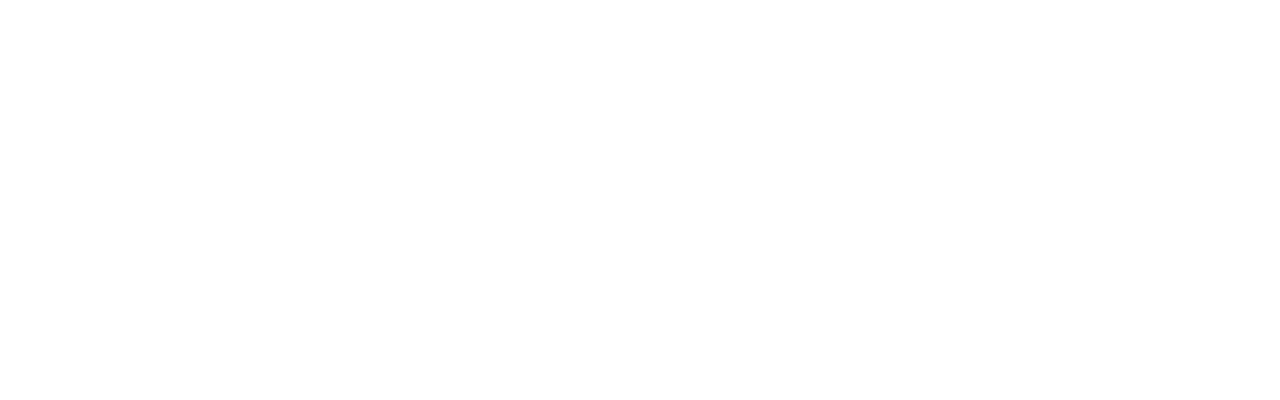
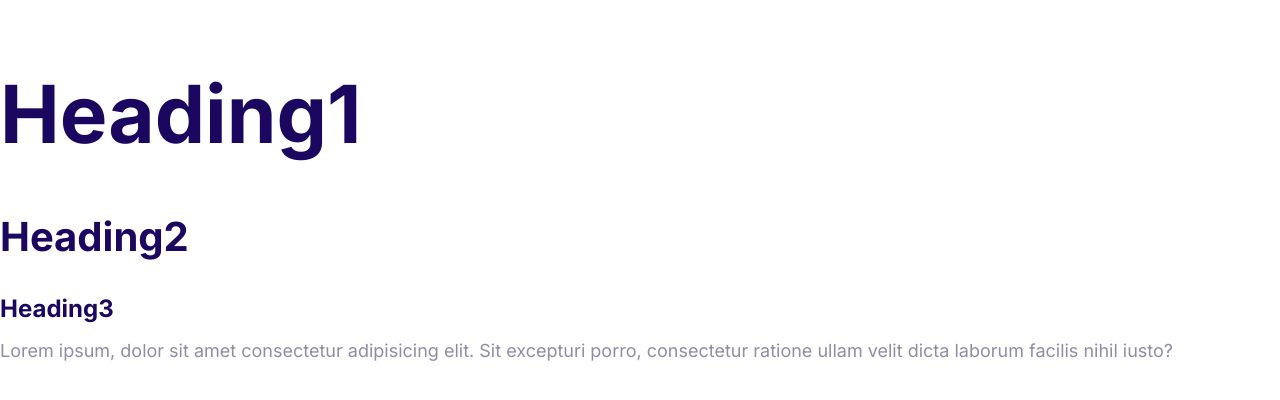
Before and after one commit to gabyreload1983/Moshify, a plain HTML site: page index.html in a window 1280 px wide. Drawn offline with Linux system fonts and the light colour scheme.

Commit message:
Define the styles for the fonts.

```diff
--- a/CSS/style.css
+++ b/CSS/style.css
@@ -2,5 +2,49 @@
   --color-primary: #2584ff;
   --color-secondary: #00d9ff;
   --color-accent: #ff3400;
+  --color-heading: #1b0760;
   --color-body: #918ca4;
 }
+html {
+  font-size: 62.5%;
+}
+body {
+  font-family: Inter, Arial, Helvetica, sans-serif;
+  font-size: 2.4rem;
+  line-height: 1.5;
+  color: var(--color-body);
+}
+h1,
+h2,
+h3 {
+  color: var(--color-heading);
+  margin-bottom: 1rem;
+}
+
+h1 {
+  font-size: 7rem;
+}
+h2 {
+  font-size: 4rem;
+}
+h3 {
+  font-size: 3rem;
+}
+p {
+  margin-top: 0;
+}
+
+@media screen and (min-width: 1024px) {
+  body {
+    font-size: 1.8rem;
+  }
+  h1 {
+    font-size: 8rem;
+  }
+  h2 {
+    font-size: 4rem;
+  }
+  h3 {
+    font-size: 2.4rem;
+  }
+}
--- a/index.html
+++ b/index.html
@@ -5,8 +5,22 @@
     <meta http-equiv="X-UA-Compatible" content="IE=edge" />
     <meta name="viewport" content="width=device-width, initial-scale=1.0" />
     <title>Document</title>
+    <link rel="preconnect" href="https://fonts.googleapis.com" />
+    <link rel="preconnect" href="https://fonts.gstatic.com" crossorigin />
+    <link
+      href="https://fonts.googleapis.com/css2?family=Inter:wght@400;700&display=swap"
+      rel="stylesheet"
+    />
     <link rel="stylesheet" href="./CSS/normalize.css" />
     <link rel="stylesheet" href="./CSS/style.css" />
   </head>
-  <body></body>
+  <body>
+    <h1>Heading1</h1>
+    <h2>Heading2</h2>
+    <h3>Heading3</h3>
+    <p>
+      Lorem ipsum, dolor sit amet consectetur adipisicing elit. Sit excepturi
+      porro, consectetur ratione ullam velit dicta laborum facilis nihil iusto?
+    </p>
+  </body>
 </html>
```
